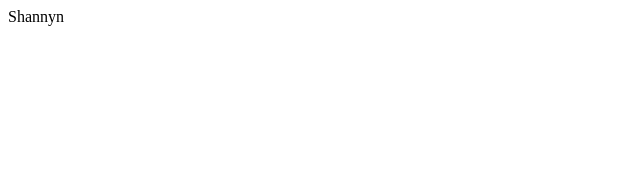
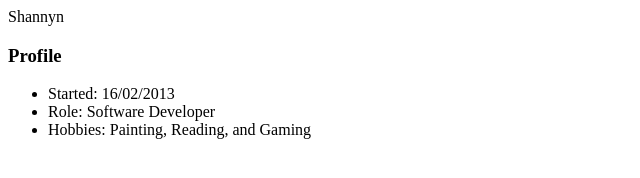
Before and after one commit to ShannynTion/ShannynTion.github.io, a plain HTML site: page index.html in a window 1280 px wide. Shown: the whole page, without its empty margins (0-640 px from the left). Drawn offline with Linux system fonts and the light colour scheme.

Commit message:
Updated my profile

```diff
--- a/index.html
+++ b/index.html
@@ -1 +1,7 @@
 <hl>Shannyn</h1>
+<h3>Profile</h3>
+<ul>
+	<li>Started: 16/02/2013</li>
+	<li>Role: Software Developer</li>
+	<li>Hobbies: Painting, Reading, and Gaming</li>
+<ul>
```
